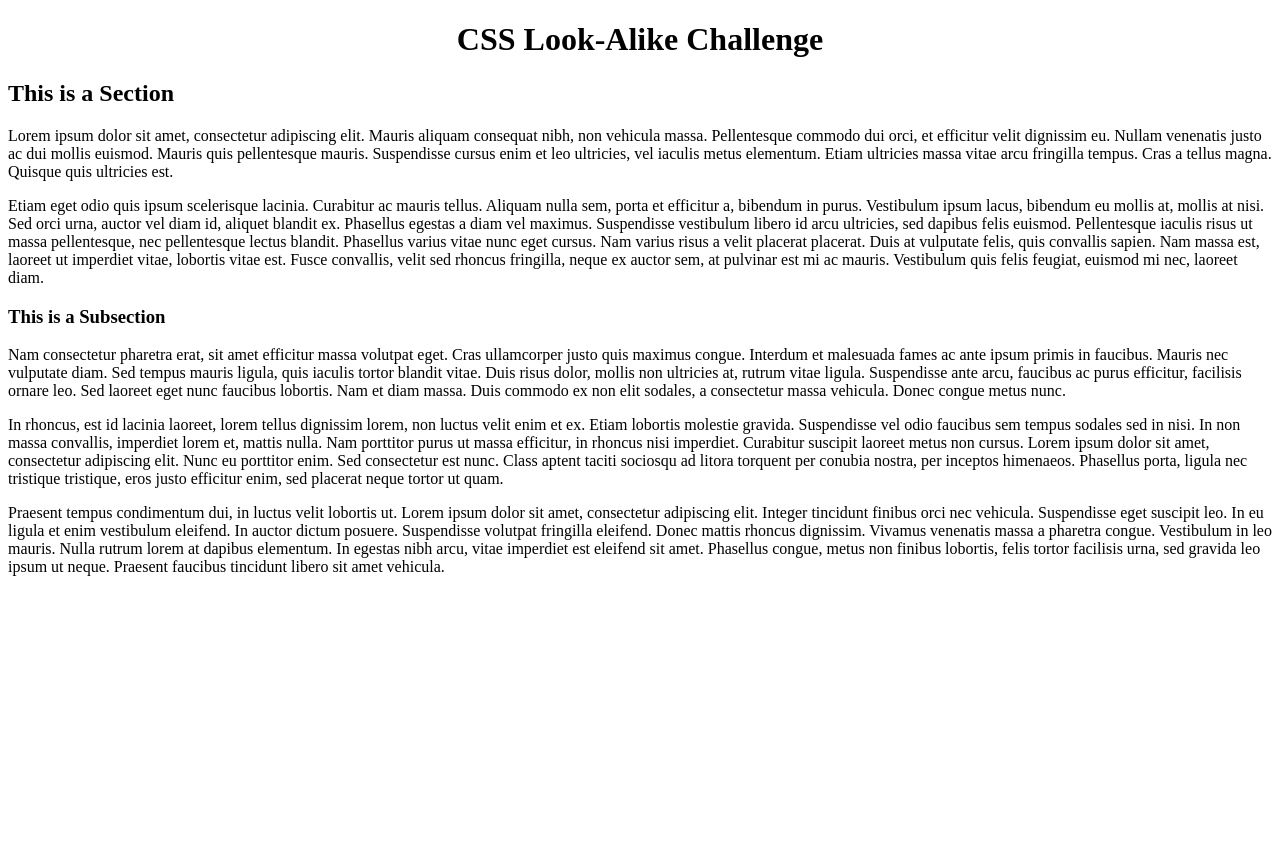
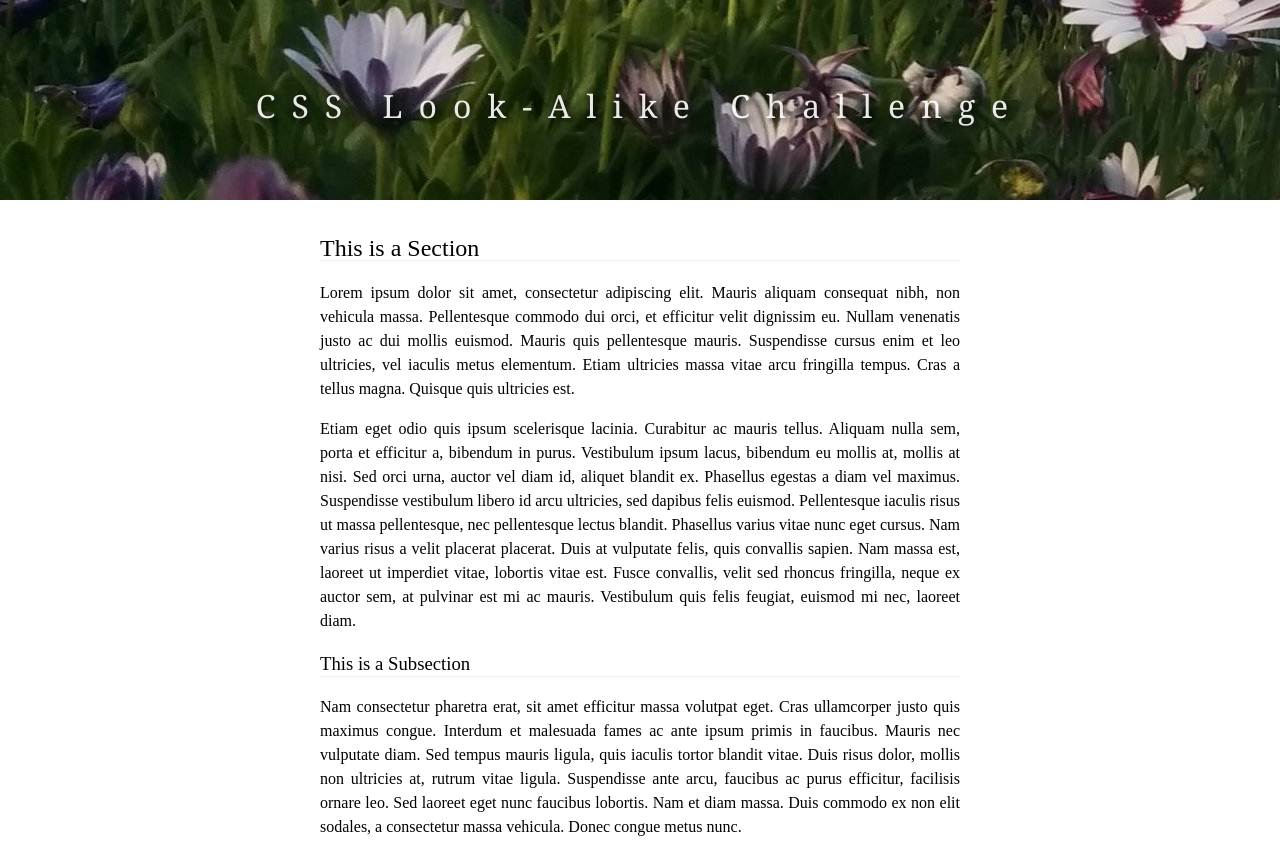
Before and after one commit to swansontec/css-challenge, a plain HTML site: page index.html in a window 1280 px wide. Shown: the top 842 px of the page. Before the commit the page ends 800 px from the top, so only its background shows below. Drawn offline with Linux system fonts and the light colour scheme.

Commit message:
My solution

```diff
--- a/challenge.css
+++ b/challenge.css
@@ -1,4 +1,42 @@
 /* Feel free to edit this stylesheet any way you want */
+
+body {
+  margin: 0;
+  padding: 0;
+}
+
 #banner {
+  position: relative;
+
+  height: 200px;
+  background: url('./banner.jpg') fixed;
+}
+
+#banner h1 {
+  position: absolute;
+  top: 50%;
+  left: 0;
+  right: 0;
+  margin: -0.5em auto 0;
+
+
   text-align: center;
+  color: #ffffff;
+  font: 2em Georgia, serif;
+  letter-spacing: 0.5em;
+  text-shadow: 0.1em 0.1em 0.2em #000;
+  opacity: 0.9;
 }
+
+#contents {
+  text-align: justify;
+  line-height: 1.5em;
+  max-width: 40em;
+  margin: 0 auto;
+  padding: 1em;
+}
+
+h2, h3 {
+  font-weight: normal;
+  border-bottom: 1px solid #f0f0f0;
+}
```
Also changed, not shown: banner.jpg (added).
